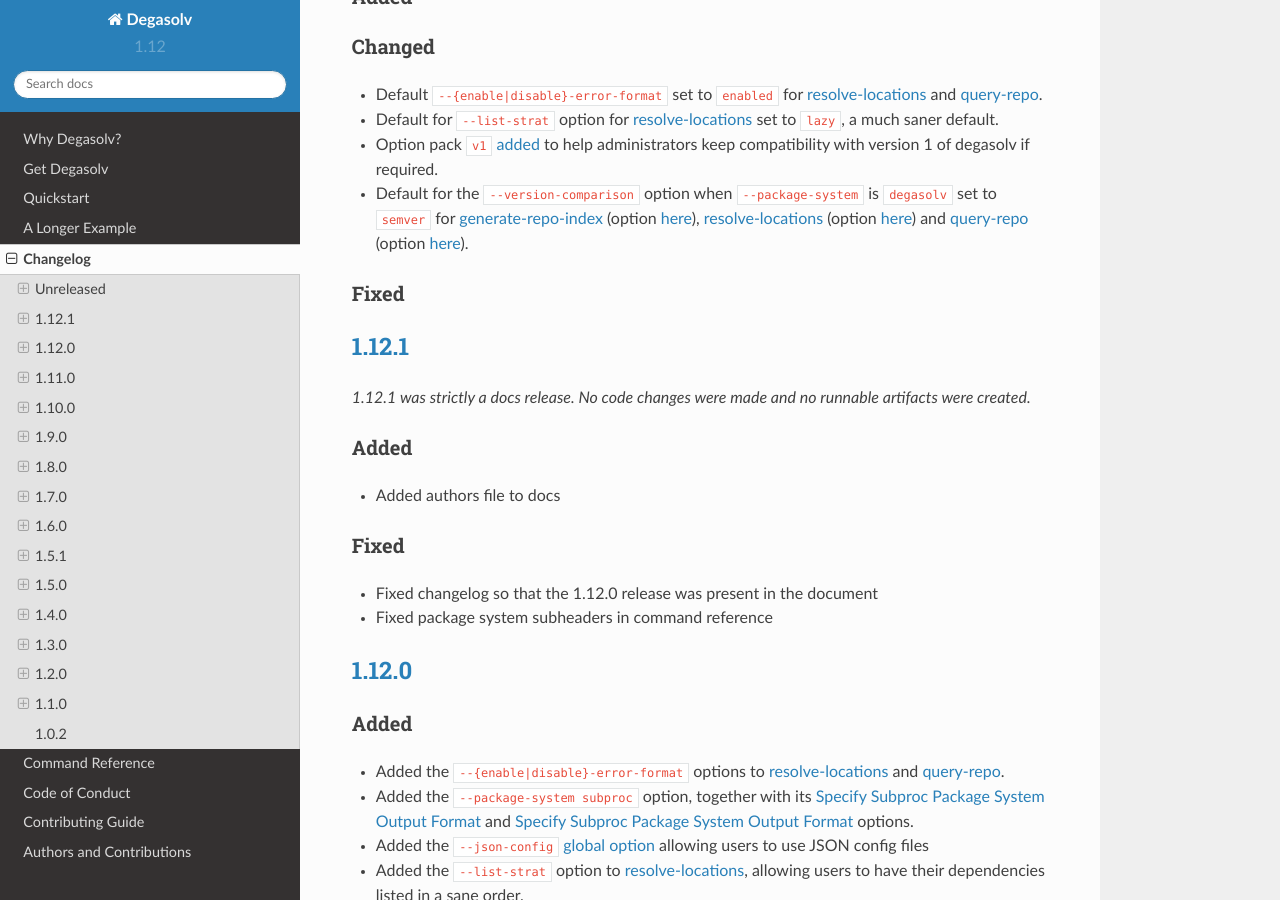
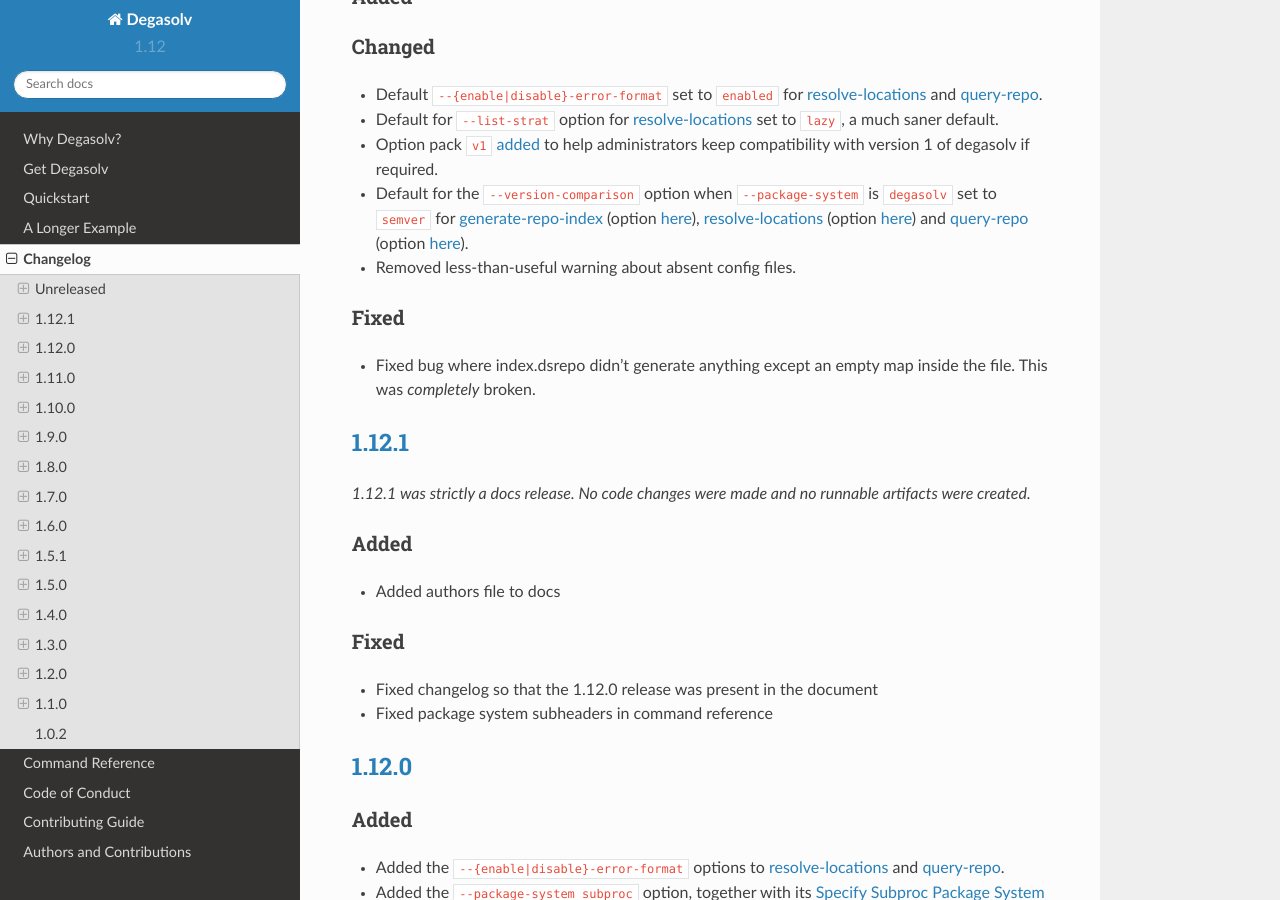
Before and after one commit to djhaskin987/degasolv, a Sphinx documentation site: the page built from docs/changelog.rst, in a window 1280 px wide and 900 px high, scrolled down 329 px. Built offline with Sphinx 7.4.7 and the Read the Docs theme 2.0.0, drawn with Linux system fonts in a browser that asks for light colours.

Commit message:
Fix bug with index generation-ish

```diff
--- a/docs/changelog.rst
+++ b/docs/changelog.rst
@@ -38,10 +38,14 @@
   and :ref:`query-repo <query-repo>` (option :ref:`here
   <version-comparison-query>`).
 
+- Removed less-than-useful warning about absent config files.
+
 
 Fixed
 +++++
 
+- Fixed bug where index.dsrepo didn't generate anything except
+  an empty map inside the file. This was *completely* broken.
 
 `1.12.1`_
 ---------
```
Also changed, not shown: 3 other files.
